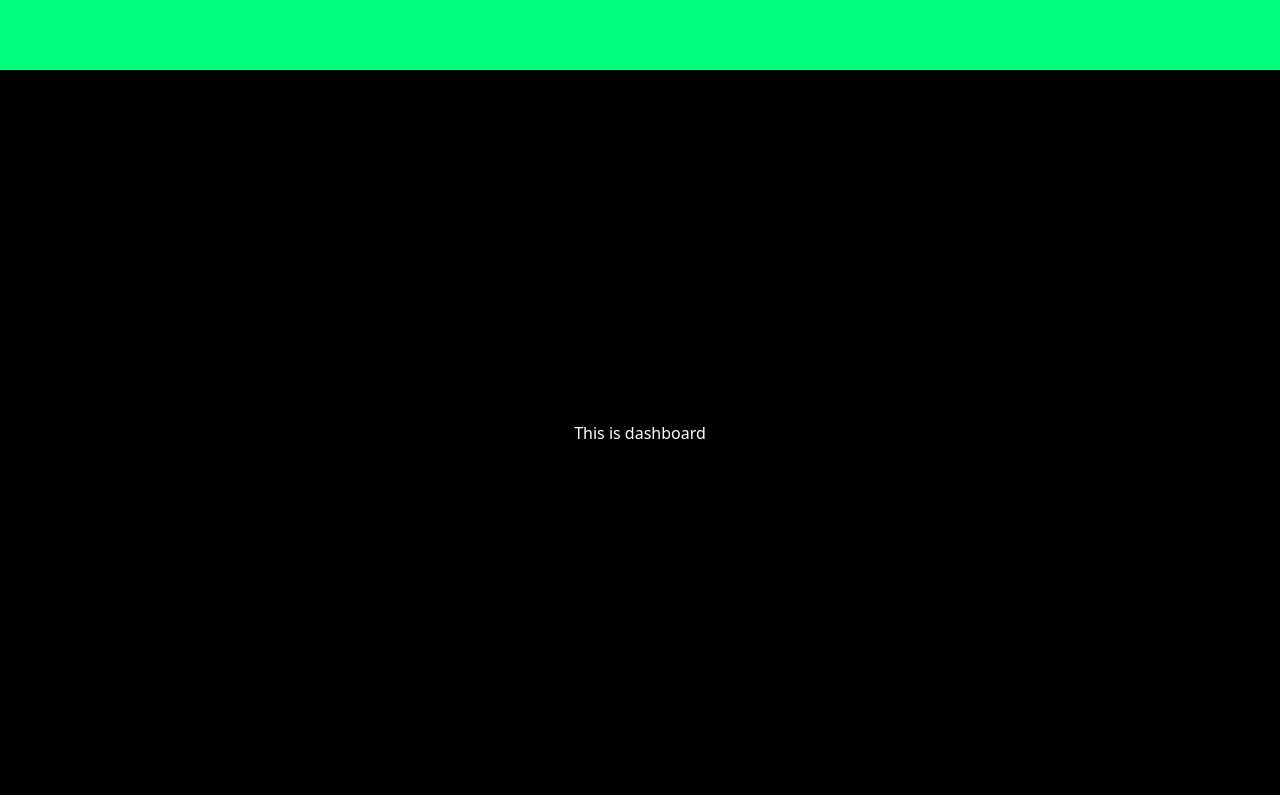
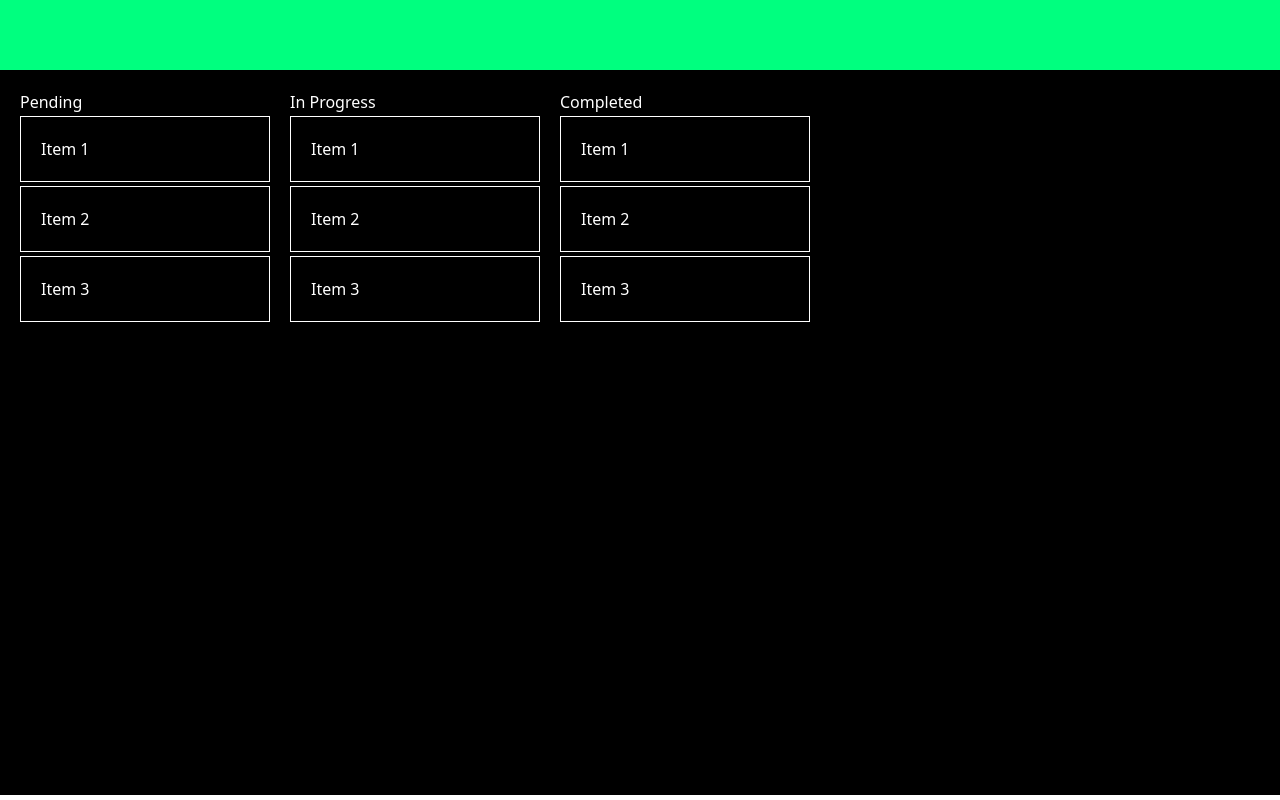
Before and after one commit to olivinesguerra/nuxt-laravel-exam, a Nuxt app in the folder ui/: page /dashboard in a window 1280 px wide. Built offline with nearby package versions, Linux system fonts and the light colour scheme; no server answers.

Commit message:
setup vuew draggable

```diff
--- a/ui/nuxt.config.ts
+++ b/ui/nuxt.config.ts
@@ -11,6 +11,7 @@ export default defineNuxtConfig({
     'shadcn-nuxt'
   ],
   pinia: { storesDirs: ['~/src/store/**'] },
+  plugins: ["~/plugins/draggablePlugin"],
   components: [
     {
       path: '~/src/components',
--- a/ui/package.json
+++ b/ui/package.json
@@ -24,7 +24,8 @@
     "tailwindcss": "^4.1.6",
     "tw-animate-css": "^1.2.9",
     "vue": "latest",
-    "vue-router": "latest"
+    "vue-router": "latest",
+    "vuedraggable": "^4.1.0"
   },
   "packageManager": "yarn@1.22.22+sha512.a6b2f7906b721bba3d67d4aff083df04dad64c399707841b7acf00f6b133b7ac24255f2652fa22ae3534329dc6180534e98d17432037ff6fd140556e2bb3137e",
   "devDependencies": {
--- /dev/null
+++ b/ui/plugins/draggablePlugin.ts
@@ -0,0 +1,5 @@
+import VueDraggableNext  from "vuedraggable";
+
+export default defineNuxtPlugin(nuxtApp => {
+    nuxtApp.vueApp.component("VueDraggableNext", VueDraggableNext);
+})
--- a/ui/src/components/organisms/TaskItemList.vue
+++ b/ui/src/components/organisms/TaskItemList.vue
@@ -6,11 +6,30 @@
     },
   });
   const { tasks } = props;
+  console.log(tasks);
+      let items = ref([
+      {
+        title: 'Item 1'
+      },
+      {
+        title: 'Item 2'
+      },
+      {
+        title: 'Item 3'
+      }
+    ]);
+    console.log(items);
 </script>
 
 <template>
-  <div  class="flex flex-col h-[50px] bg-black justify-center items-center">
-
+  <div class="flex flex-col bg-white justify-center items-center w-[250px]">
+    <VueDraggableNext class="flex flex-col w-full bg-black" v-model="items" @start="drag=true" @end="drag=false">
+      <template class="flex grow" #item="{element}">
+        <div class="flex p-[20px] my-[2px] flex-1 text-white border-white border bg-black">
+          <div class="flex">{{ element?.title }}</div>
+        </div>
+      </template>
+    </VueDraggableNext>
   </div>
 </template>
 
--- a/ui/src/components/templates/Dashboard.vue
+++ b/ui/src/components/templates/Dashboard.vue
@@ -1,10 +1,36 @@
 <script setup lang="ts">
-
+  import TaskItemList from "@/src/components/organisms/TaskItemList.vue";
+    let items = ref([
+      {
+        title: 'Item 1'
+      },
+      {
+        title: 'Item 2'
+      },
+      {
+        title: 'Item 3'
+      }
+    ]);
 </script>
 
 <template>
-  <div class="flex flex-col h-[calc(100vh-75px)] bg-black text-white items-center justify-center px-[500px]">
-      <div>This is dashboard</div>
+  <div
+    class="flex flex-row h-[calc(100vh-75px)] bg-black text-white justify-start p-[20px]">
+
+    <div class="flex flex-col mr-[20px] items-center">
+      <div class="flex w-full text-white text-left">Pending</div>
+      <TaskItemList :tasks={items} />
+    </div>
+
+    <div class="flex flex-col mr-[20px]">
+      <div class="flex w-full text-white text-left">In Progress</div>
+      <TaskItemList :tasks={items} />
+    </div>
+
+    <div class="flex flex-col">
+      <div class="flex w-full text-white text-left">Completed</div>
+      <TaskItemList :tasks={items} />
+    </div>
   </div>
 </template>
 
```
Also changed, not shown: ui/src/components/templates/Register.vue (+5 -5 lines), 1 other file (tests, documents, lock files or other folders).
